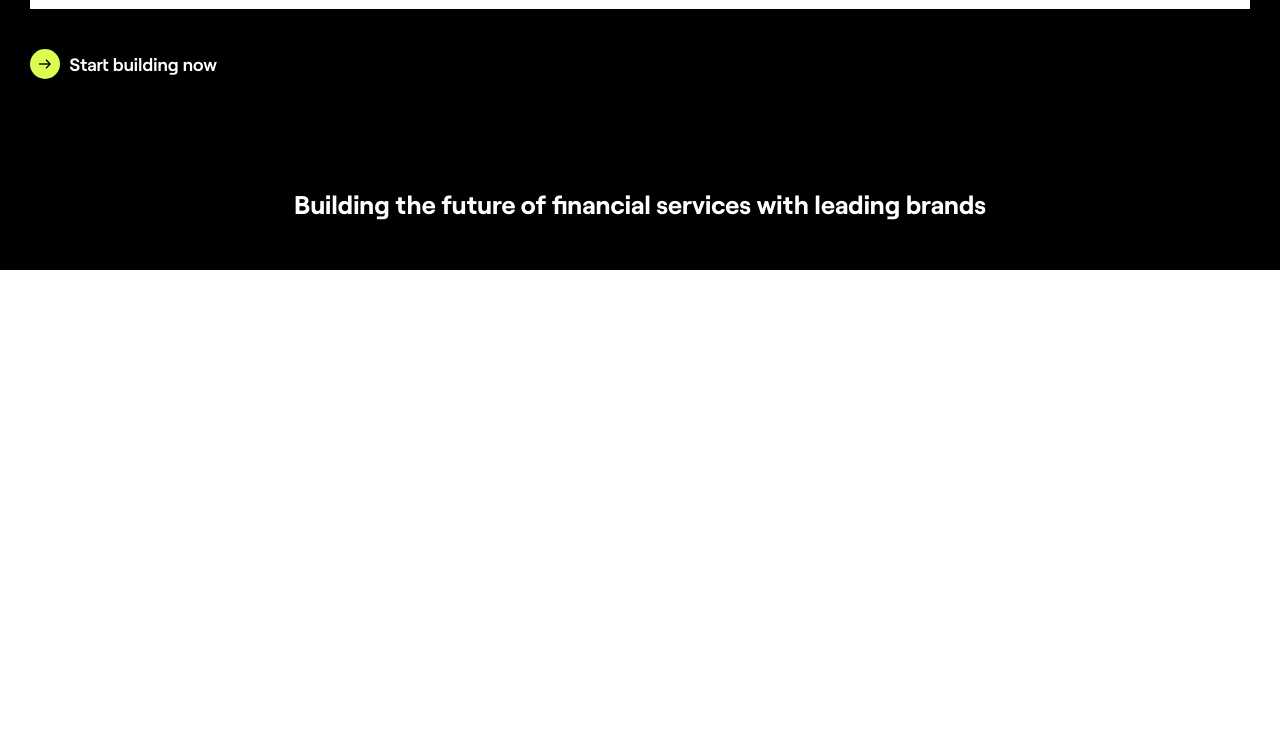
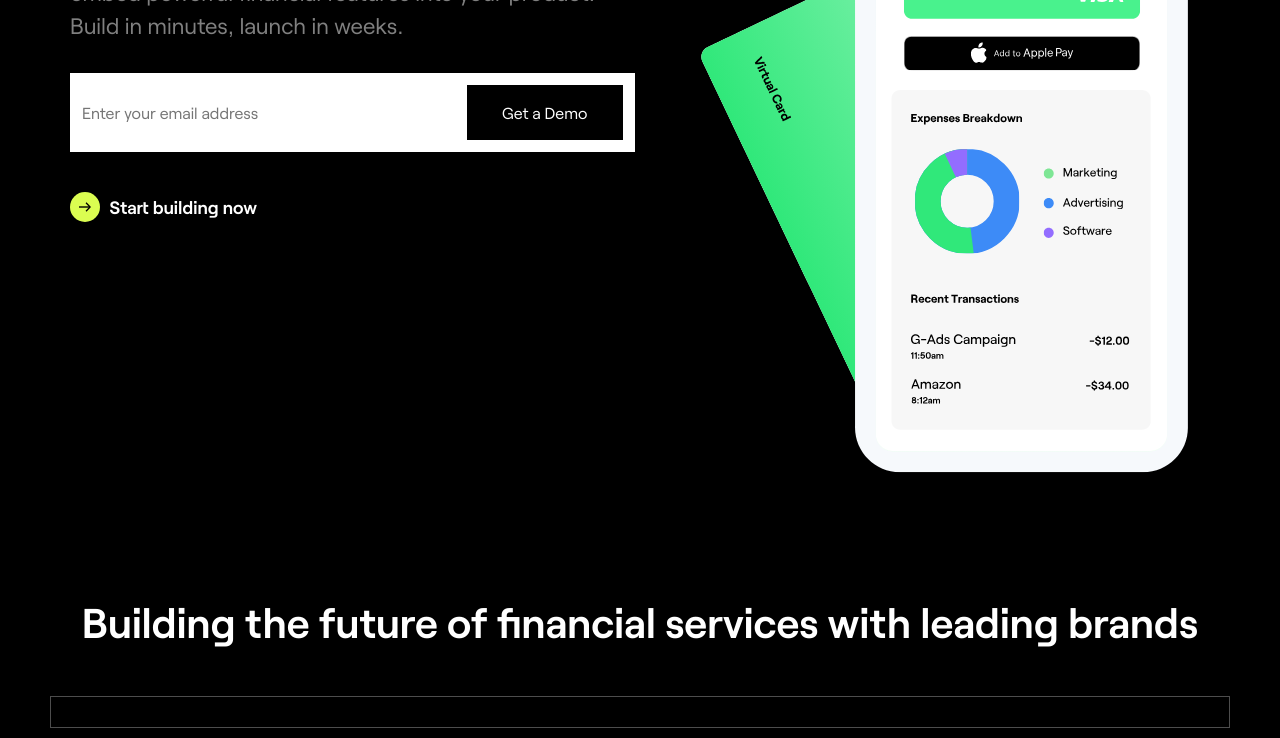
Before and after one commit to brunochan2001/reto-6-7, a plain HTML site: page index.html in a window 1280 px wide. Shown: the part 370-1108 px from the top of the page. Before the commit the page ends 800 px from the top, so only its background shows below. Drawn offline with Linux system fonts and the light colour scheme.

Commit message:
updated hero styles for desktop screeen

```diff
--- a/index.html
+++ b/index.html
@@ -22,7 +22,7 @@
             Build in minutes, launch in weeks.</p>
         </div>
 
-        <form action="" class="hero-form__container">
+        <form action="input" class="hero-form__container">
           <div class="form-container__email">
             <input type="email" placeholder="Enter your email address" class="form-email__input">
           </div>
@@ -41,7 +41,7 @@
       </div>
 
       <div class="hero-left">
-        <!-- <div class="hero-left__img-container">
+        <div class="hero-left__img-container">
           <div class="lottie-wrapper-inner-home">
             <div data-w-id="10884540-fc75-a535-f271-109c03528d1a" data-animation-type="lottie"
               data-src="https://assets-global.website-files.com/613a0c11c446a1558ce5db7e/613a0c11c446a12380e5ddcb_Unit-homepage-masthead%20(1).json"
@@ -3849,11 +3849,9 @@
                 </g>
               </svg></div>
           </div>
-        </div> -->
+        </div>
       </div>
     </article>
-  </main>
-
     <section class="brands">
       <div class="brands-container">
         <h4 class="brands__title">Building the future of financial services with leading brands</h4>
@@ -3863,6 +3861,9 @@
       </div>
       <div></div>
     </section>
+  </main>
+
+
 
   <footer></footer>
 </body>
--- a/style/main.css
+++ b/style/main.css
@@ -223,3 +223,79 @@ main {
   border-width: 1px;
   border-color: rgba(255, 255, 255, 0.3);
 }
+
+@media (min-width: 854px) {
+
+  .hero {
+    position: relative;
+    padding: 100px 50px;
+  }
+
+  .hero-container {
+    display: flex;
+    flex-direction: row;
+    align-items: stretch;
+    gap: 60px;
+    max-width: 1140px;
+    z-index: 1;
+    margin: 0 auto;
+  }
+  .hero-info__title {
+    font-size: 4rem;
+  }
+
+  .hero-info__description {
+    font-size: 1.4rem;
+    margin-bottom: 20px;
+  }
+
+  .hero-right {
+    width: 50%;
+  }
+
+  .hero-left {
+    margin-left: 0;
+  }
+
+  .hero-form__container {
+    flex-direction: row;
+    justify-content: space-between;
+    margin-top: 30px;
+  }
+
+  .form-container__email{
+    width: 70%;
+  }
+
+  .form-email__input {
+    text-align: left;
+    height: 55px;
+  }
+
+  .form-container__button {
+    width: 29%;
+  }
+
+  .brands {
+    padding-top: 120px;
+    padding-bottom: 120px;
+  }
+
+  .brands__title {
+    display: flex;
+    margin: 0 auto;
+    justify-content: center;
+    font-size: 2.6rem;
+    font-weight: 600;
+    padding: 0;
+    margin-bottom: 1rem;
+  }
+
+  .brands-banner__container {
+    padding: 15px;
+    margin-top: 50px;
+    border-style: solid;
+    border-width: 1px;
+    border-color: rgba(255, 255, 255, 0.3);
+  }
+}
```
Lines whose indentation alone changed are shown as unchanged.
